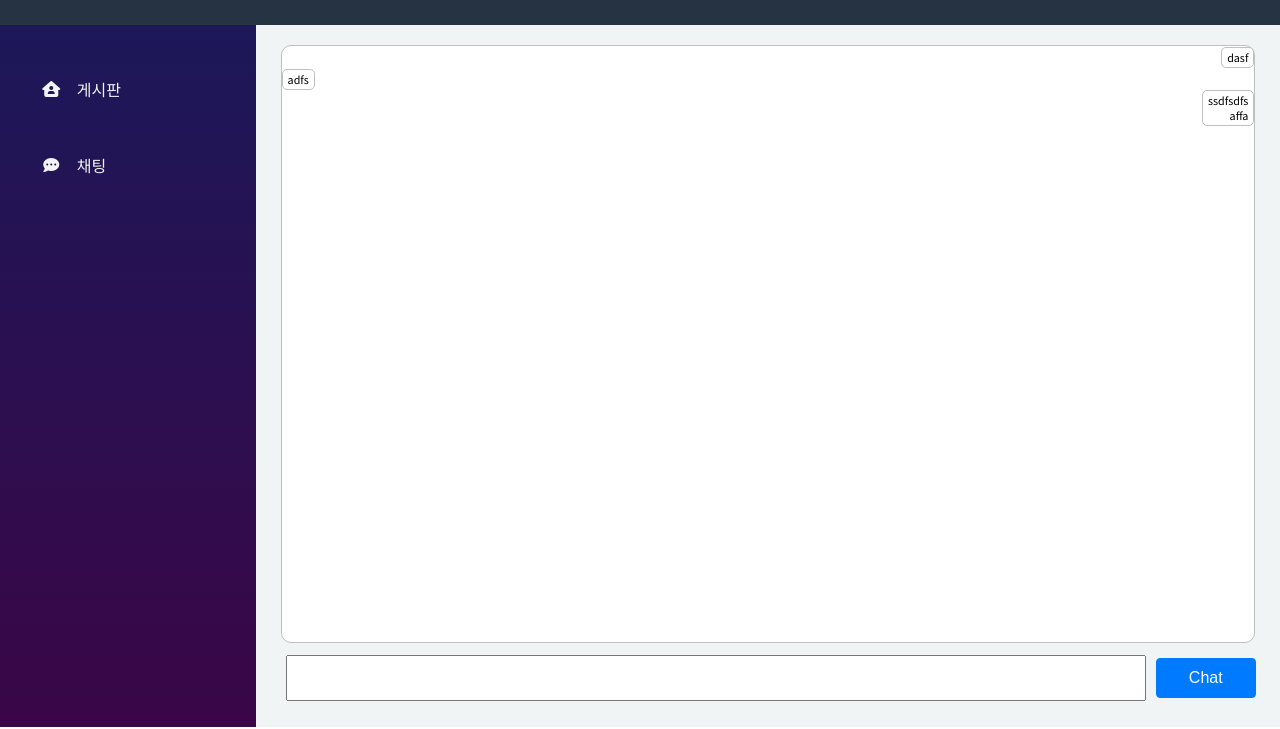
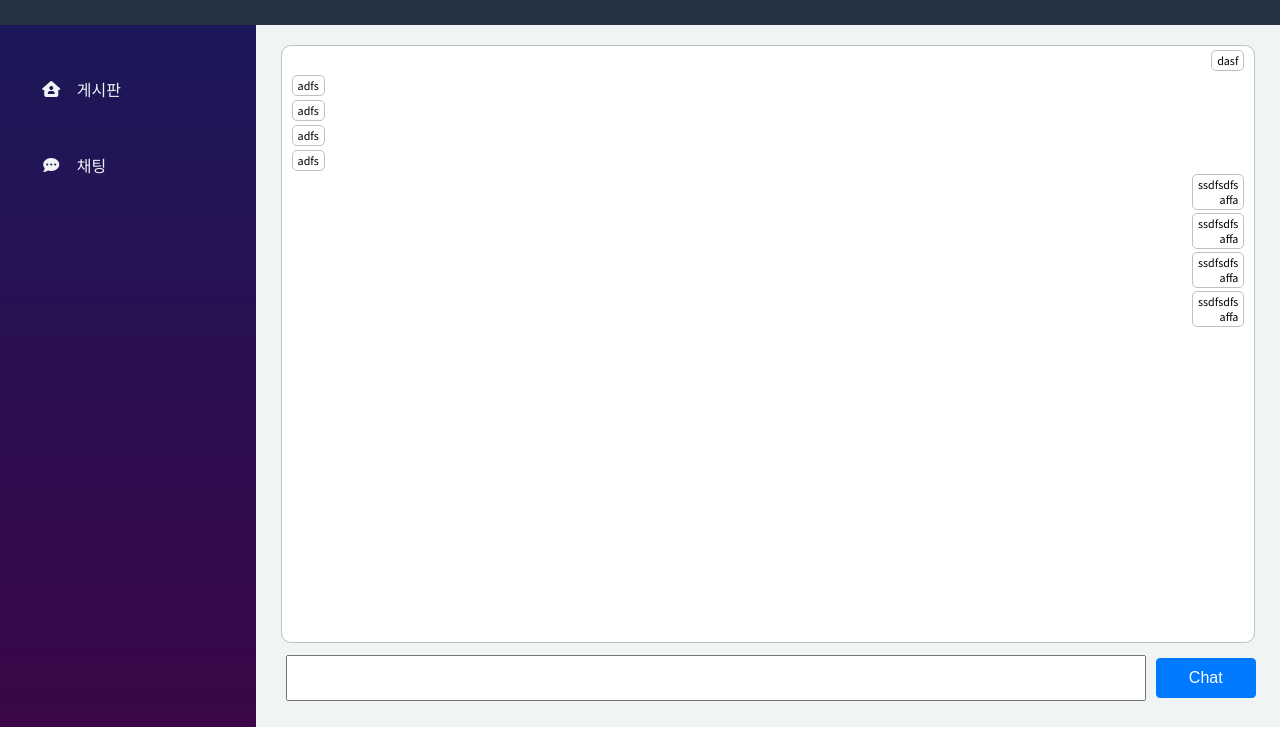
Before and after one commit to jeongjiwoo0522/Docker-Practice, a website: page front-end/public/index.html in a window 1280 px wide. Both pictures are taken after a click on the item "채팅". Shown: the part 71-800 px from the top of the page. Drawn offline with Linux system fonts and the light colour scheme; files whose address does not match are found by name; a web font is replaced by a local one.

Commit message:
front-end add chat

```diff
--- a/front-end/public/css/article_chat.css
+++ b/front-end/public/css/article_chat.css
@@ -36,7 +36,15 @@
   width: 100px;
 }
 
-.mine { text-align: right; }
+.mine {
+  text-align: right;
+  margin-right: 10px;
+  margin-top: 3px;
+}
+.other {
+  margin-left: 10px;
+  margin-top: 3px;
+}
 .mine div:first-child, .other div:first-child { font-size: 12px; }
 .mine div:last-child, .other div:last-child {
   display: inline-block;
--- a/front-end/public/index.html
+++ b/front-end/public/index.html
@@ -49,6 +49,12 @@
     <section class="chat_bax">
       <div class="mine"><div>dasf</div></div>
       <div class="other"><div>adfs</div></div>
+      <div class="other"><div>adfs</div></div>
+      <div class="other"><div>adfs</div></div>
+      <div class="other"><div>adfs</div></div>
+      <div class="mine"><div>ssdfsdfs<br>affa</div></div>
+      <div class="mine"><div>ssdfsdfs<br>affa</div></div>
+      <div class="mine"><div>ssdfsdfs<br>affa</div></div>
       <div class="mine"><div>ssdfsdfs<br>affa</div></div>
     </section>
     <section class="input__chat">
```
